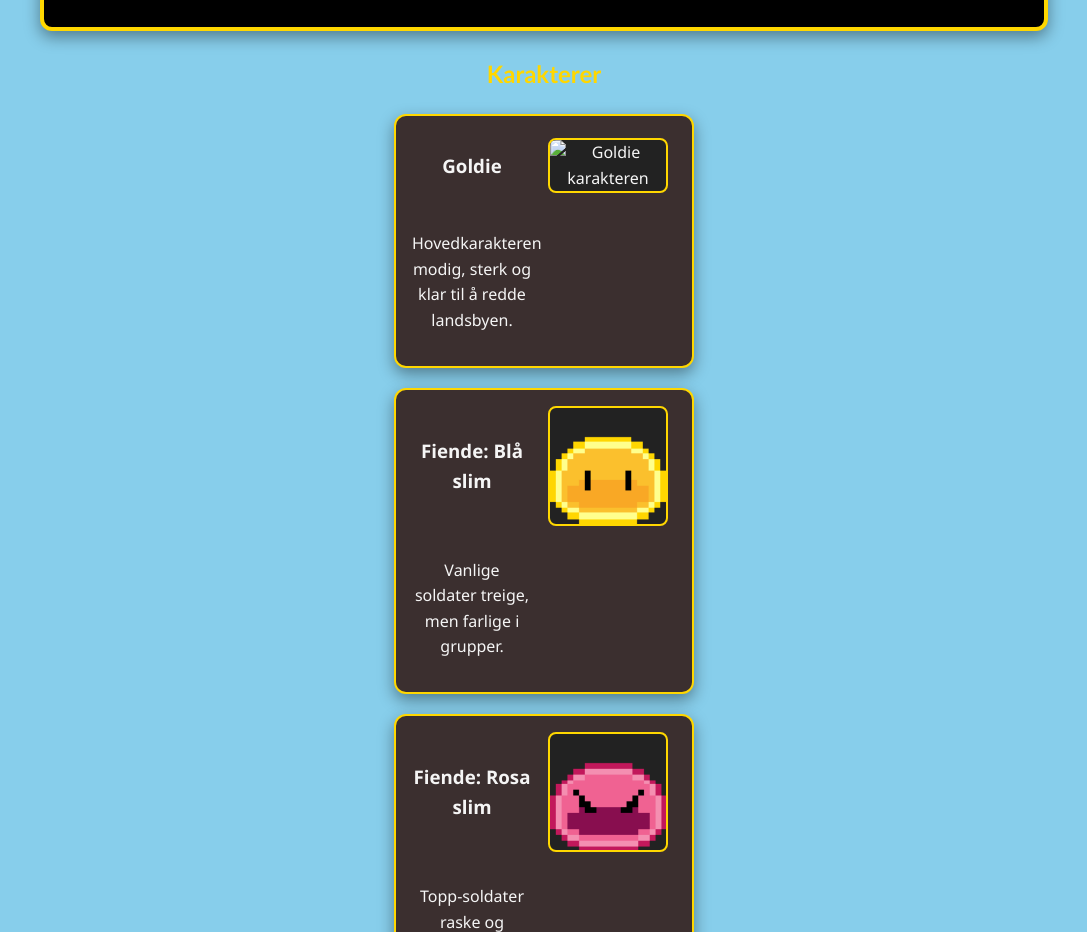
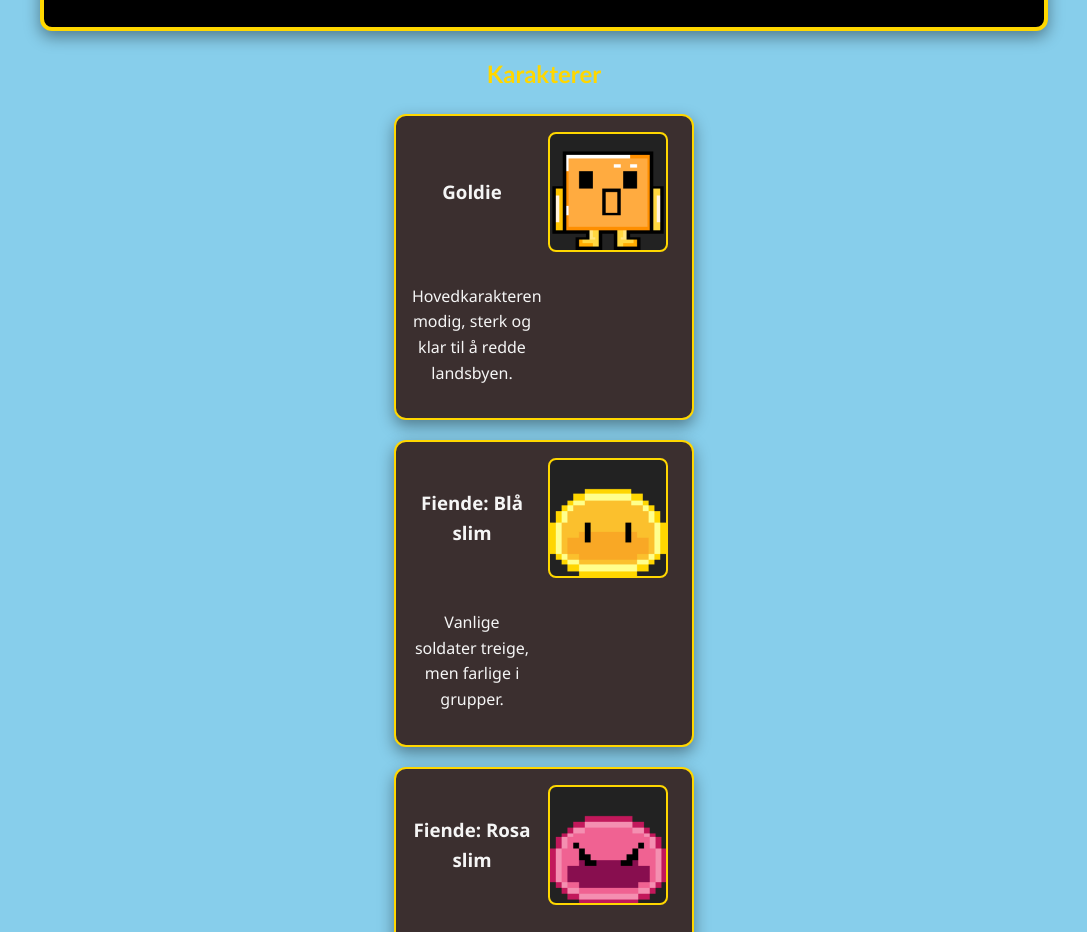
Before and after one commit to Kakemar/Goldiesadventure, a plain HTML site: page index.html in a window 1280 px wide. Shown: the part 1600-2532 px from the top of the page, without its empty margins (96-1183 px from the left). Drawn offline with Linux system fonts and the light colour scheme; a script that the page names is missing.

Commit message:
Update index.html

```diff
--- a/index.html
+++ b/index.html
@@ -52,7 +52,7 @@
       <!-- Hver karakter presenteres i en "card"-boks -->
       <div class="card">
         <h3>Goldie</h3>
-        <img src="bilder/Goldie.png" alt="Goldie karakteren">
+        <img src="Goldie.png" alt="Goldie karakteren">
         <p>Hovedkarakteren modig, sterk og klar til å redde landsbyen.</p>
       </div>
 
```
